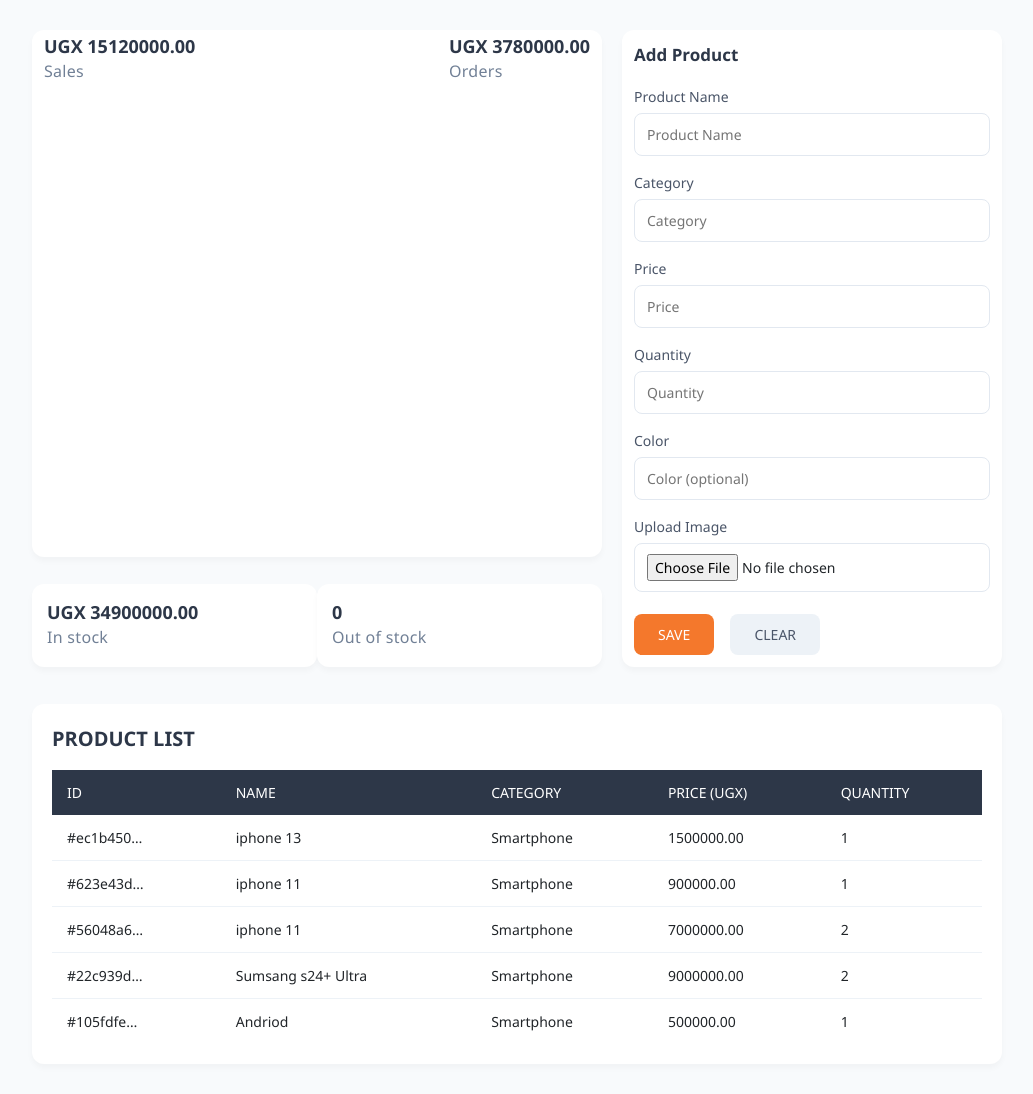
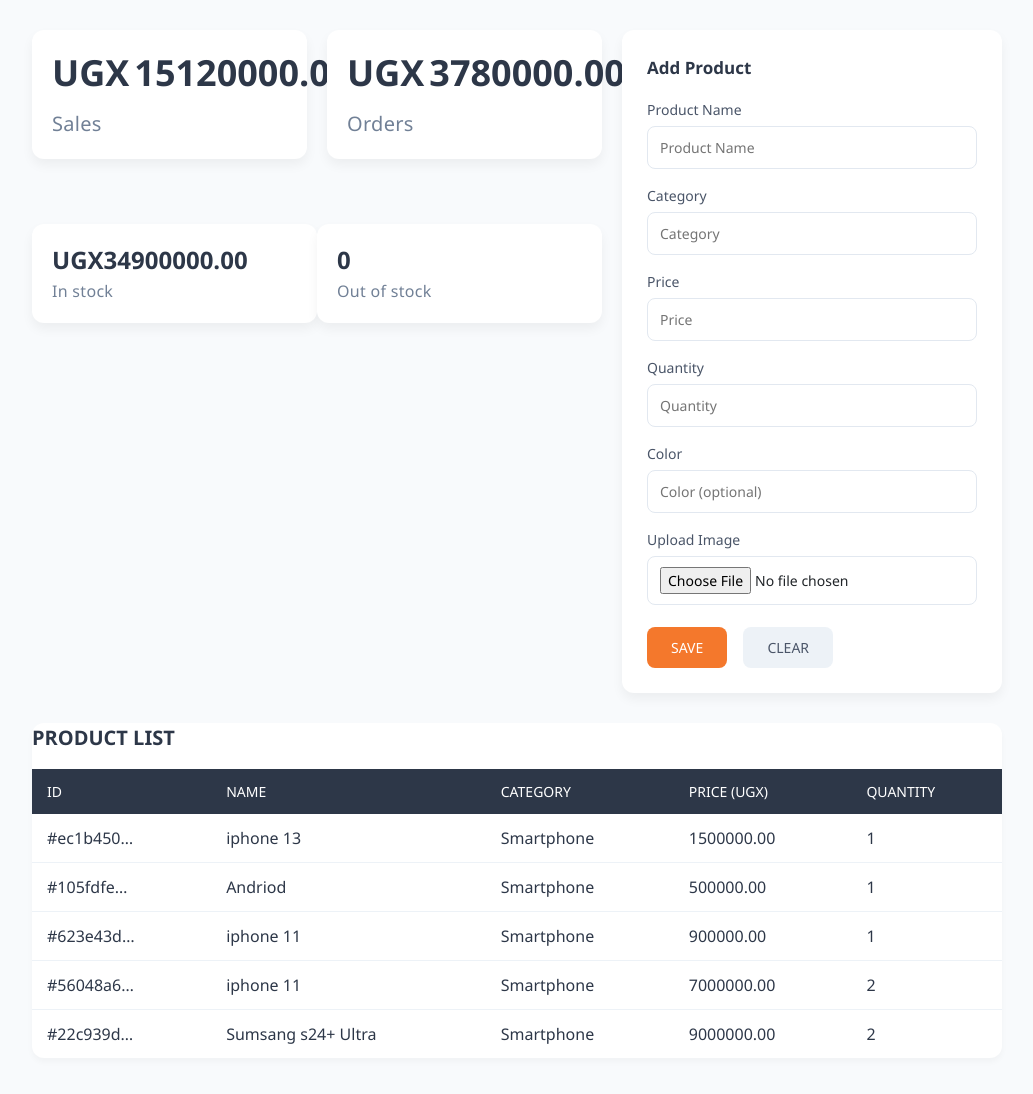
Before and after one commit to tech-refactory/CSE-25-02-ST-ASSESSMENT, a Django app: page / in a window 1280 px wide. Shown: the whole page, without its empty margins (123-1156 px from the left). After the commit the page ends 1044 px from the top, so only its background shows below. Run offline with Django 5.2, Linux system fonts and the light colour scheme; data comes from the database, SQL or seed files in the repository; both versions use the stored data as it was after the commit.

Commit message:
final assesment

```diff
--- a/natasha_justine/asses/home/forms.py
+++ b/natasha_justine/asses/home/forms.py
@@ -2,9 +2,38 @@
 from django import forms
 from .models import Product
 
+"""
+Django Form for Product Management
 
+This form handles the creation and validation of product entries in the inventory system.
+It implements comprehensive validation rules for each field and cross-field validations
+to ensure data integrity and business rules compliance.
+
+Fields:
+- name: Product name (3-255 chars, alphanumeric with spaces/hyphens/underscores)
+- category: Product category (2-255 chars, alphanumeric with spaces)
+- price: Product price (0.01-1B, with 2 decimal places)
+- quantity: Stock quantity (0-1M units)
+- color: Optional color specification (2-100 chars, letters and spaces only)
+- image: Product image (JPEG/PNG/GIF, max 5MB)
+"""
 class ProductForm(forms.ModelForm):
-    """Product Form: Handles input validation and styling for the product creation form"""
+    """Django Form for Product Management
+
+    This form handles the creation and validation of product entries in the inventory system.
+    It implements comprehensive validation rules for each field and cross-field validations
+    to ensure data integrity and business rules compliance.
+
+    Fields:
+    - name: Product name (3-255 chars, alphanumeric with spaces/hyphens/underscores)
+    - category: Product category (2-255 chars, alphanumeric with spaces)
+    - price: Product price (0.01-1B, with 2 decimal places)
+    - quantity: Stock quantity (0-1M units)
+    - color: Optional color specification (2-100 chars, letters and spaces only)
+    - image: Product image (JPEG/PNG/GIF, max 5MB)
+    """
+
+    # Field Definitions with custom widgets and validation rules
     name = forms.CharField(
         label='Product Name',
         min_length=3,
@@ -14,6 +43,8 @@ class ProductForm(forms.ModelForm):
             'placeholder': 'Product Name',
         })
     )
+
+    # Category field with basic text validation
     category = forms.CharField(
         label='Category',
         min_length=2,
@@ -23,6 +54,8 @@ class ProductForm(forms.ModelForm):
             'placeholder': 'Category',
         })
     )
+
+    # Price field with decimal validation and range checks
     price = forms.DecimalField(
         label='Price',
         min_value=0.01,
@@ -31,9 +64,11 @@ class ProductForm(forms.ModelForm):
         widget=forms.NumberInput(attrs={
             'class': 'form-input',
             'placeholder': 'Price',
-            'step': '0.01',
+            'step': '0.01',  # Allows for precise decimal input
         })
     )
+
+    # Quantity field with integer validation
     quantity = forms.IntegerField(
         label='Quantity',
         min_value=0,
@@ -43,6 +78,8 @@ class ProductForm(forms.ModelForm):
             'placeholder': 'Quantity',
         })
     )
+
+    # Optional color field with text validation
     color = forms.CharField(
         label='Color',
         required=False,
@@ -53,12 +90,14 @@ class ProductForm(forms.ModelForm):
             'placeholder': 'Color (optional)',
         })
     )
+
+    # Required image field with file type and size validation
     image = forms.ImageField(
         label='Upload Image',
         required=True,
         widget=forms.FileInput(attrs={
             'class': 'form-input',
-            'accept': 'image/*',
+            'accept': 'image/*',  # Browser-side file type filtering
         })
     )
 
@@ -67,6 +106,18 @@ class ProductForm(forms.ModelForm):
         fields = ['name', 'category', 'price', 'quantity', 'color', 'image']
 
     def clean_name(self):
+        """Validate and clean the product name.
+
+        Validation rules:
+        - Must start with a letter
+        - Can contain letters, numbers, spaces, hyphens, and underscores
+        - Leading/trailing whitespace is removed
+
+        Returns:
+            str: The cleaned product name
+        Raises:
+            ValidationError: If validation fails
+        """
         name = self.cleaned_data['name']
         name = name.strip()
         if not name[0].isalpha():
@@ -76,6 +127,18 @@ class ProductForm(forms.ModelForm):
         return name
 
     def clean_category(self):
+        """Validate and clean the product category.
+
+        Validation rules:
+        - Must start with a letter
+        - Can only contain letters, numbers, and spaces
+        - Leading/trailing whitespace is removed
+
+        Returns:
+            str: The cleaned category name
+        Raises:
+            ValidationError: If validation fails
+        """
         category = self.cleaned_data['category']
         category = category.strip()
         if not category[0].isalpha():
@@ -85,6 +148,18 @@ class ProductForm(forms.ModelForm):
         return category
 
     def clean_price(self):
+        """Validate and clean the product price.
+
+        Validation rules:
+        - Must be positive and greater than zero
+        - Cannot exceed 1 billion
+        - Rounded to 2 decimal places for consistent monetary values
+
+        Returns:
+            Decimal: The cleaned price value
+        Raises:
+            ValidationError: If validation fails
+        """
         price = self.cleaned_data['price']
         if price <= 0:
             raise forms.ValidationError("Price must be greater than zero.")
@@ -93,6 +168,17 @@ class ProductForm(forms.ModelForm):
         return round(price, 2)  # Ensure 2 decimal places
 
     def clean_quantity(self):
+        """Validate and clean the product quantity.
+
+        Validation rules:
+        - Must be non-negative (0 or greater)
+        - Cannot exceed 1 million units for inventory management
+
+        Returns:
+            int: The cleaned quantity value
+        Raises:
+            ValidationError: If validation fails
+        """
         quantity = self.cleaned_data['quantity']
         if quantity < 0:
             raise forms.ValidationError("Quantity cannot be negative.")
@@ -101,6 +187,19 @@ class ProductForm(forms.ModelForm):
         return quantity
 
     def clean_color(self):
+        """Validate and clean the optional color field.
+
+        Validation rules:
+        - If provided, must start with a letter
+        - Can only contain letters and spaces
+        - Automatically formatted to Title Case (e.g., 'dark blue' -> 'Dark Blue')
+        - Empty values are allowed as the field is optional
+
+        Returns:
+            str: The cleaned color value, or None if not provided
+        Raises:
+            ValidationError: If validation fails
+        """
         color = self.cleaned_data.get('color')
         if color:
             color = color.strip()
@@ -113,6 +212,20 @@ class ProductForm(forms.ModelForm):
         return color
 
     def clean_image(self):
+        """Validate and clean the product image.
+
+        Validation rules:
+        - Required field - every product must have an image
+        - Size limit: 5MB maximum to prevent server storage issues
+        - Must be a valid image file (checks MIME type)
+        - Allowed formats: JPEG, PNG, GIF
+        - Performs both size and format validation to ensure quality
+
+        Returns:
+            InMemoryUploadedFile: The cleaned image file
+        Raises:
+            ValidationError: If validation fails
+        """
         image = self.cleaned_data.get('image')
         if not image:
             raise forms.ValidationError("An image is required for the product.")
@@ -126,6 +239,18 @@ class ProductForm(forms.ModelForm):
         return image
 
     def clean(self):
+        """Perform cross-field validations on the form data.
+
+        Validation rules:
+        - For bulk items (quantity > 100), enforces minimum price of 1000
+          to ensure proper pricing for large quantity orders
+        - Validates price-quantity relationships for business logic
+
+        Returns:
+            dict: The cleaned form data if all validations pass
+        Raises:
+            ValidationError: If cross-field validations fail
+        """
         cleaned_data = super().clean()
         quantity = cleaned_data.get('quantity')
         price = cleaned_data.get('price')        # Cross-field validations
--- a/natasha_justine/asses/home/templates/index.html
+++ b/natasha_justine/asses/home/templates/index.html
@@ -25,30 +25,50 @@ Features:
         }        .card {
             background: white;
             border-radius: 12px;
-            padding: 12px;
-            box-shadow: 0 4px 6px rgba(0,0,0,0.03);
+            padding: 25px;
+            box-shadow: 0 6px 12px rgba(0,0,0,0.05);
             border: none;
-            margin-bottom: 12px;
+            margin-bottom: 15px;
+            min-height: 130px;
+            display: flex;
+            flex-direction: column;
+            justify-content: center;
+        }        .main-row .card {
+            padding: 40px;
+            min-height: 200px;
+            margin-bottom: 25px;
+        }        .main-row .stats-value {
+            font-size: 36px;
+            display: flex;
+            align-items: center;
+            gap: 5px;
+        }
+        .main-row .stats-label {
+            font-size: 20px;
+            margin-top: 12px;
+        }        .small-stats .card {
+            padding: 20px;
+            min-height: 100px;
         }
         .main-stats.card {
-            padding: 6px 12px;
+            min-height: 85px;
         }
         .small-stats .card {
-            padding: 18px 15px;
-            min-height: 10px;
+            min-height: 85px;
         }
         /* Stats Card Styles */.stats-value {
-            font-size: 18px;
+            font-size: 24px;
             font-weight: 700;
             margin: 0;
             color: #2d3748;
-            line-height: 1.2;
+            line-height: 1.3;
         }
         .stats-label {
             color: #718096;
             font-size: 16px;
             letter-spacing: 0.3px;
-            margin-top: 1px;
+            margin-top: 4px;
+            font-weight: 500;
         }/* Form Styles */
         .form-title {
             font-size: 17px;
@@ -114,9 +134,7 @@ Features:
         .table-container {
             background: white;
             border-radius: 12px;
-            padding: 20px;
-            box-shadow: 0 4px 6px rgba(0,0,0,0.03);
-            margin-top: 25px;
+            box-shadow: 0 4px 6px rgba(0,0,0,0.03);            margin-top: 15px;  /* Reduced spacing between cards and table */
         }
         .products-table {
             width: 100%;
@@ -130,11 +148,11 @@ Features:
             text-align: left;
             font-weight: 500;
             font-size: 14px;
-        }
-        .products-table td {
+        }        .products-table td {
             padding: 12px 15px;
             border-bottom: 1px solid #edf2f7;
-            font-size: 14px;
+            font-size: 16px;  /* Increased from 14px for better readability */
+            color: #2d3748;  /* Added for better contrast */
         }
         .products-table tr:last-child td {
             border-bottom: none;
@@ -148,10 +166,12 @@ Features:
         .stats-grid {
             display: grid;
             grid-template-columns: 1fr 1fr;
-            gap: 15px;
-        }
-        .main-stats {
-            grid-column: span 2;
+            gap: 20px;
+        }        .main-row {
+            display: grid;
+            grid-template-columns: 1fr 1fr;
+            gap: 20px;
+            margin-bottom: 20px;
         }        /* Responsive Layout */
         @media (min-width: 768px) {
             .top-section {
@@ -187,21 +207,18 @@ Features:
         <div class="top-section">
             <!-- Left Column: Dashboard Statistics -->
             <div class="stats-grid">
-                <!-- Main Stats Card: Sales and Orders -->                <div class="card main-stats">
-                    <div style="display: flex; justify-content: space-between;">
-                        <div>
-                            <div class="stats-value">UGX {{ total_sales|floatformat:2 }}</div>
-                            <div class="stats-label">Sales</div>
-                        </div>
-                        <div>
-                            <div class="stats-value">UGX {{ total_orders|floatformat:2 }}</div>
-                            <div class="stats-label">Orders</div>
-                        </div>
+                <!-- Main Stats Card: Sales and Orders -->                <div class="small-stats main-row">                    <div class="card">
+                        <div class="stats-value"><span>UGX</span>{{ total_sales|floatformat:2 }}</div>
+                        <div class="stats-label">Sales</div>
+                    </div>
+                    <div class="card">
+                        <div class="stats-value"><span>UGX</span>{{ total_orders|floatformat:2 }}</div>
+                        <div class="stats-label">Orders</div>
                     </div>
                 </div>
                 <div class="small-stats">
                     <div class="card">
-                        <div class="stats-value">UGX {{ in_stock_value|floatformat:2 }}</div>
+                        <div class="stats-value"><span>UGX</span>{{ in_stock_value|floatformat:2 }}</div>
                         <div class="stats-label">In stock</div>
                     </div>
                     <div class="card">
--- a/natasha_justine/asses/home/views.py
+++ b/natasha_justine/asses/home/views.py
@@ -25,9 +25,8 @@ def indexpage(request):
             messages.error(request, "Please correct the errors below.")
     else:
         form = ProductForm()
-
-    # Get all products, ordered by newest first
-    products = Product.objects.all().order_by('-id')
+      # Get all products, ordered by newest first (using created_at timestamp)
+    products = Product.objects.all().order_by('-created_at')
 
     # Calculate current stock value and out of stock items
     in_stock_value = sum(product.price * product.quantity for product in products)
```
Also changed, not shown: natasha_justine/asses/db.sqlite3, natasha_justine/asses/product_images/Screenshot_2025-04-14_205626_RM5ZM9D.png (added).
